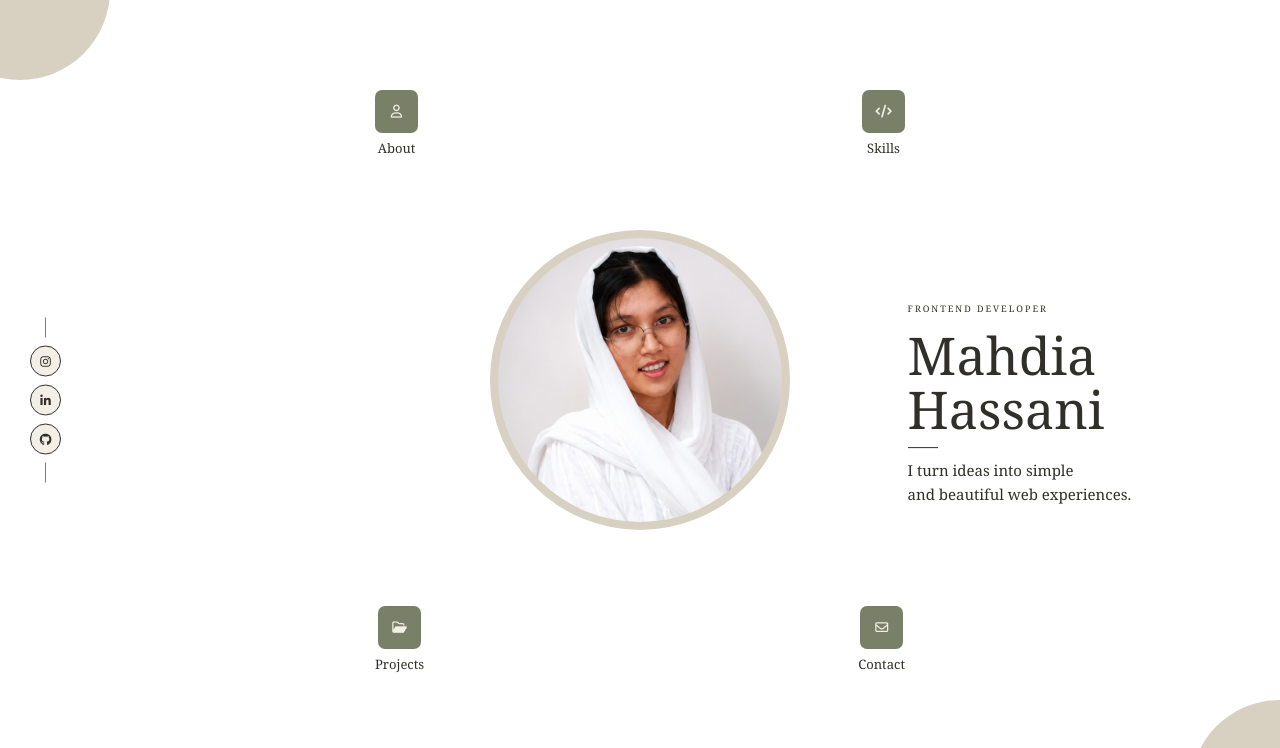
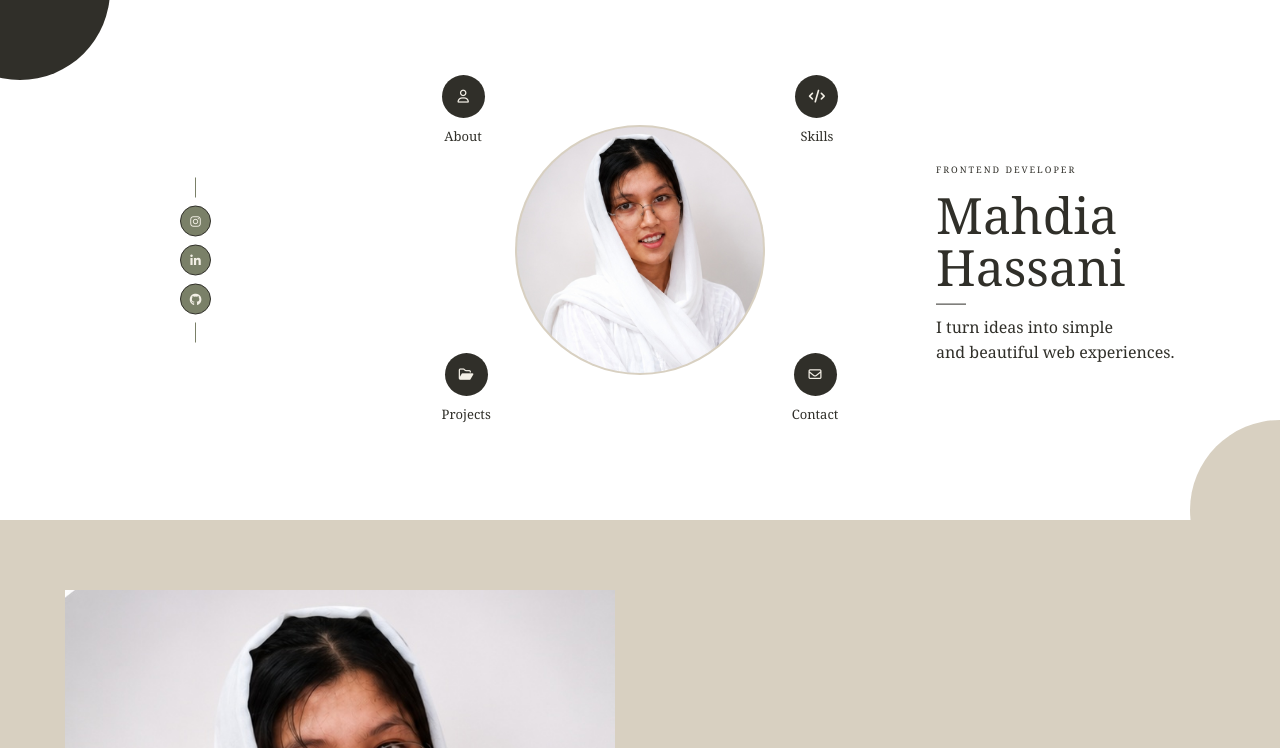
Before and after one commit to Mahdia-Hassani/Hassani-Mahdia, a plain HTML site: page index.html in a window 1280 px wide. Shown: the top 748 px of the page. Drawn offline with Linux system fonts and the light colour scheme.

Commit message:
feat: improve responsive portfolio layout

```diff
--- a/index.html
+++ b/index.html
@@ -4,6 +4,7 @@
     <meta charset="UTF-8" />
     <meta name="viewport" content="width=device-width, initial-scale=1.0" />
     <title>Mahdia Hassani | Portfolio</title>
+    <link rel="icon" href="images/logo.png" />
     <link
       rel="stylesheet"
       href="https://cdnjs.cloudflare.com/ajax/libs/font-awesome/6.5.2/css/all.min.css"
@@ -196,7 +197,7 @@
               growing my skills.
             </p>
 
-            <a href="https://github.com/" class="outline-button">
+            <a href="https://github.com/Mahdia-Hassani" class="outline-button">
               View All Projects
               <i class="fa-solid fa-arrow-right"></i>
             </a>
@@ -204,7 +205,7 @@
 
           <div class="projects-grid">
             <article class="project-card">
-              <img src="images/pro1.jpg" alt="SafeNet project" />
+              <img src="images/safeNet.png" alt="SafeNet project" />
 
               <div class="project-info">
                 <h3>SafeNet</h3>
@@ -220,14 +221,14 @@
             </article>
 
             <article class="project-card">
-              <img src="images/pro2.jpg" alt="PopChoice project" />
+              <img src="images/popchoice.png" alt="PopChoice project" />
 
               <div class="project-info">
                 <h3>PopChoice</h3>
 
                 <p>AI movie recommendation application.</p>
 
-                <a href="#" target="_blank">
+                <a href="https://github.com/Mahdia-Hassani" target="_blank">
                   <i class="fa-brands fa-github"></i>
                   GitHub
                   <i class="fa-solid fa-arrow-right"></i>
@@ -236,14 +237,14 @@
             </article>
 
             <article class="project-card">
-              <img src="images/pro3.png" alt="PollyGot project" />
+              <img src="images/pollyGlot.png" alt="PollyGot project" />
 
               <div class="project-info">
                 <h3>PollyGot</h3>
 
                 <p>Language translation application.</p>
 
-                <a href="#" target="_blank">
+                <a href="https://github.com/Mahdia-Hassani" target="_blank">
                   <i class="fa-brands fa-github"></i>
                   GitHub
                   <i class="fa-solid fa-arrow-right"></i>
@@ -253,7 +254,6 @@
 
             <article class="project-card">
               <img src="images/pro3.png" alt="Portfolio project" />
-
               <div class="project-info">
                 <h3>Greenleaf</h3>
 
@@ -320,7 +320,9 @@
             <div class="contact-details">
               <div>
                 <i class="fa-regular fa-envelope"></i>
-                <span>ms.hassani.mail@gmail.com</span>
+                <a href="mailto:ms.hassani.mail@gmail.com">
+                  <span>ms.hassani.mail@gmail.com</span>
+                </a>
               </div>
               <div>
                 <i class="fa-solid fa-location-dot"></i>
@@ -333,12 +335,22 @@
             <div class="form-row">
               <div class="form-group">
                 <label for="name"> Your Name </label>
-                <input type="text" id="name" placeholder="Enter your name" />
+                <input
+                  type="text"
+                  id="name"
+                  placeholder="Enter your name"
+                  required
+                />
               </div>
 
               <div class="form-group">
                 <label for="email"> Your Email </label>
-                <input type="email" id="email" placeholder="Enter your email" />
+                <input
+                  type="email"
+                  id="email"
+                  placeholder="Enter your email"
+                  required
+                />
               </div>
             </div>
 
@@ -348,6 +360,7 @@
                 id="message"
                 rows="5"
                 placeholder="Write your message..."
+                required
               ></textarea>
             </div>
 
--- a/style.css
+++ b/style.css
@@ -22,18 +22,21 @@ a {
   color: inherit;
 }
 
+/* Container */
+
 .container {
   width: 92%;
   max-width: 1150px;
   margin: auto;
 }
 
+/* Hero */
+
 .hero {
-  min-height: 720px;
+  min-height: 600px;
   background-color: #fff;
   position: relative;
   overflow: hidden;
-  padding: 30px 0;
 }
 
 /* Decorative circles */
@@ -43,7 +46,7 @@ a {
   position: absolute;
   width: 180px;
   height: 180px;
-  background-color: #d8d0c1;
+  background-color: #302f29;
   border-radius: 50%;
   top: -100px;
   left: -70px;
@@ -60,15 +63,20 @@ a {
   bottom: -80px;
 }
 
+/* Sections */
+
+.section {
+  padding: 60px 0;
+}
+
 /* Main Hero */
 
 .hero-content {
   width: 100%;
   max-width: 430px;
   height: 480px;
-  margin: 30px auto 0;
+  margin: 30px auto;
   position: relative;
-
   display: flex;
   align-items: center;
   justify-content: center;
@@ -79,7 +87,7 @@ a {
 .hero-photo {
   width: 205px;
   height: 205px;
-  padding: 8px;
+  padding: 2px;
   border-radius: 50%;
   background-color: #d8d0c1;
   position: relative;
@@ -106,99 +114,92 @@ a {
   display: flex;
   flex-direction: column;
   align-items: center;
-  gap: 5px;
-
-  font-size: 11px;
+  gap: 8px;
+  font-size: 16px;
   z-index: 5;
 }
 
 .nav-icon {
-  width: 39px;
-  height: 39px;
-
+  width: 50px;
+  height: 50px;
   display: flex;
   align-items: center;
   justify-content: center;
-
-  background-color: #7a8068;
+  background-color: #717a56;
   color: #f3efe6;
-
-  border-radius: 7px;
+  border-radius: 50%;
 }
 
-.hero-nav:hover .nav-icon {
+.hero-nav .nav-icon {
   background-color: #302f29;
 }
 
-/* Mobile positions */
+/* Mobile Hero Navigation */
 
 .about-nav {
-  top: 35px;
-  left: 15px;
+  top: 105px;
+  left: 45px;
 }
 
 .skills-nav {
-  top: 35px;
-  right: 15px;
+  top: 105px;
+  right: 45px;
 }
 
 .projects-nav {
-  bottom: 35px;
-  left: 15px;
+  bottom: 105px;
+  left: 45px;
 }
 
 .contact-nav {
-  bottom: 35px;
-  right: 15px;
+  bottom: 105px;
+  right: 45px;
 }
+
 /* SOCIAL ICONS */
 
 .social-links {
   position: absolute;
   left: 15px;
   top: 50%;
-
   transform: translateY(-50%);
-
   display: flex;
   flex-direction: column;
   gap: 8px;
-
   z-index: 6;
 }
 
 .social-links::before,
 .social-links::after {
   content: "";
-
   width: 1px;
   height: 20px;
-
   background-color: #7a8068;
-
   margin: auto;
 }
 
 .social-links a {
   width: 31px;
   height: 31px;
-
   border: 1px solid #302f29;
   border-radius: 50%;
-
   display: flex;
   align-items: center;
   justify-content: center;
-
   background-color: #f3efe6;
-
   font-size: 12px;
 }
 
-.social-links a:hover {
+.social-links a {
   background-color: #7a8068;
   color: #f3efe6;
 }
+
+.social-links {
+  display: none;
+}
+
+/* Hero Intro */
 
 .hero-intro {
   position: absolute;
@@ -232,7 +233,9 @@ a {
 .hero-intro p {
   font-size: 12px;
 }
+
 /* About */
+
 .about {
   background-color: #d8d0c1;
 }
@@ -306,7 +309,8 @@ a {
 .detail strong {
   font-size: 13px;
 }
-/* Skillss */
+
+/* Skills */
 
 .skills {
   background-color: #7a8068;
@@ -338,12 +342,12 @@ a {
   font-size: 12px;
 }
 
-.outline-button:hover {
+.outline-button {
   background-color: #302f29;
   color: #f3efe6;
 }
 
-/* Mobile = one column */
+/* Skills Grid - Mobile First */
 
 .skills-grid {
   display: grid;
@@ -354,9 +358,7 @@ a {
 .skill-card {
   background-color: #f3efe6;
   color: #302f29;
-
   padding: 22px;
-
   min-height: 150px;
 }
 
@@ -374,7 +376,9 @@ a {
 .skill-card p {
   font-size: 12px;
 }
+
 /* Projects */
+
 .projects {
   background-color: #f3efe6;
 }
@@ -395,13 +399,11 @@ a {
   margin-bottom: 25px;
 }
 
-/* Mobile = one column */
+/* Projects Grid - Responsive */
 
 .projects-grid {
   display: grid;
-
-  grid-template-columns: 1fr;
-
+  grid-template-columns: repeat(auto-fit, minmax(250px, 1fr));
   gap: 15px;
 }
 
@@ -434,10 +436,11 @@ a {
   display: inline-flex;
   align-items: center;
   gap: 6px;
-
   font-size: 11px;
 }
+
 /* Contact */
+
 .contact {
   background-color: #d8d0c1;
 }
@@ -468,9 +471,7 @@ a {
 .contact-details div {
   display: flex;
   gap: 12px;
-
   margin-bottom: 12px;
-
   font-size: 12px;
 }
 
@@ -524,6 +525,7 @@ a {
   font-family: inherit;
   cursor: pointer;
 }
+
 /* Footer */
 
 footer {
@@ -547,12 +549,12 @@ footer {
 .footer-content p {
   font-size: 10px;
 }
-/* TABLET 768px AND ABOVE */
+
+/* =========================================
+TABLET - 768px AND ABOVE
+========================================= */
 
 @media (min-width: 768px) {
-  .container {
-    width: 90%;
-  }
   .hero {
     min-height: 850px;
   }
@@ -560,7 +562,6 @@ footer {
   .hero-content {
     max-width: 650px;
     height: 650px;
-
     margin-top: 0;
   }
 
@@ -595,17 +596,17 @@ footer {
 
   .about-nav {
     top: 60px;
-    left: 50px;
+    left: 25%;
   }
 
   .skills-nav {
     top: 60px;
-    right: 50px;
+    right: 20%;
   }
 
   .projects-nav {
     bottom: 55px;
-    left: 50px;
+    left: 25%;
   }
 
   .contact-nav {
@@ -636,8 +637,13 @@ footer {
   }
 
   .social-links {
+    display: flex;
     left: 30px;
+    top: 50%;
+    transform: translateY(-50%);
   }
+
+  /* About */
 
   .about-content {
     flex-direction: row;
@@ -655,6 +661,8 @@ footer {
     gap: 35px;
   }
 
+  /* Skills */
+
   .skills-layout {
     flex-direction: row;
     align-items: flex-start;
@@ -670,6 +678,8 @@ footer {
     grid-template-columns: repeat(2, 1fr);
   }
 
+  /* Projects */
+
   .projects-layout {
     flex-direction: row;
     align-items: flex-start;
@@ -682,8 +692,9 @@ footer {
 
   .projects-grid {
     flex: 2;
-    grid-template-columns: repeat(2, 1fr);
   }
+
+  /* Contact */
 
   .contact-content {
     flex-direction: row;
@@ -703,6 +714,8 @@ footer {
     gap: 15px;
   }
 
+  /* Footer */
+
   .footer-content {
     flex-direction: row;
     justify-content: space-between;
@@ -710,56 +723,66 @@ footer {
   }
 }
 
+/* =========================================
+DESKTOP - 1024px AND ABOVE
+========================================= */
+
 @media (min-width: 1024px) {
   .hero {
-    min-height: 100vh;
+    min-height: 520px;
   }
 
   .hero-content {
-    width: 700px;
-    height: 700px;
+    width: 100%;
+    max-width: 620px;
+    height: 500px;
+    margin: 0 auto;
   }
 
   .hero-photo {
-    width: 300px;
-    height: 300px;
+    width: 250px;
+    height: 250px;
   }
 
   .about-nav {
-    left: 60px;
+    top: 75px;
+    left: 18%;
   }
 
   .skills-nav {
-    right: 60px;
+    top: 75px;
+    right: 18%;
   }
 
   .projects-nav {
-    left: 60px;
+    bottom: 75px;
+    left: 18%;
   }
 
   .contact-nav {
-    right: 60px;
+    bottom: 75px;
+    right: 18%;
   }
 
   .hero-intro {
-    right: 8%;
-    width: 270px;
+    right: 5%;
+    width: 280px;
   }
 
   .hero-intro h1 {
-    font-size: 52px;
+    font-size: 50px;
   }
 
   .hero-intro p {
-    font-size: 15px;
+    font-size: 16px;
   }
 
   .section {
-    padding: 90px 0;
+    padding: 70px 0;
   }
 
   .skills-layout {
-    gap: 60px;
+    gap: 45px;
   }
 
   .skills-grid {
@@ -767,18 +790,17 @@ footer {
   }
 
   .projects-layout {
-    gap: 60px;
+    gap: 45px;
   }
 
   .projects-grid {
     grid-template-columns: repeat(3, 1fr);
   }
 
-  .project-card img {
-    height: 140px;
+  .contact-content {
+    gap: 45px;
   }
-
-  .contact-content {
-    gap: 60px;
+  .social-links {
+    left: 180px;
   }
 }
```
